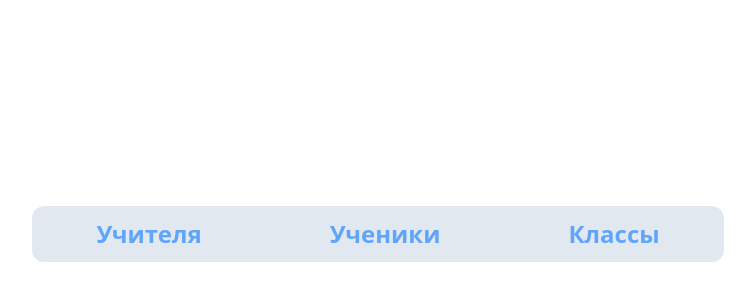
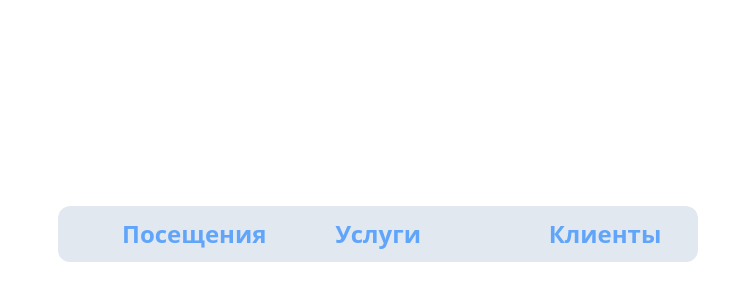
Before and after one commit to sergeykochiev/db-client, a React (Create React App) app: page / in a window 1280 px wide. Shown: the part 50-350 px from the top of the page, without its empty margins (262-1017 px from the left). Built offline with nearby package versions, Linux system fonts and the light colour scheme.

Commit message:
changed tabs

```diff
--- a/src/components/Tab.tsx
+++ b/src/components/Tab.tsx
@@ -8,7 +8,7 @@ export default function Tab(p: TabProps) {
     const current = location.pathname.split("/")[1] == p.to.toString().split("/")[1]
     return (
         <label className='group'>
-            <Link className='group-last:rounded-tr-xl group-first:rounded-tl-xl px-16 py-3 bg-slate-200 grid place-items-start transition-all text-2xl outline outline-2 -outline-offset-2 outline-transparent font-semibold text-blue-400 group-has-[input:checked]:text-slate-200 group-has-[input:checked]:bg-blue-400 group-has-[input:checked]:font-bold hover:outline-blue-400' to={p.to}>{p.children}</Link>
+            <Link className='group-last:rounded-tr-xl group-first:rounded-tl-xl px-16 py-3 bg-slate-200 grid place-items-center transition-all text-2xl outline outline-2 -outline-offset-2 outline-transparent font-semibold text-blue-400 group-has-[input:checked]:text-slate-200 group-has-[input:checked]:bg-blue-400 hover:outline-blue-400' to={p.to}>{p.children}</Link>
             <input type='checkbox' className='hidden' readOnly checked={current}/>
         </label>
 
--- a/src/pages/Main.tsx
+++ b/src/pages/Main.tsx
@@ -4,10 +4,10 @@ import Tab from '../components/Tab'
 export default function Main() {
     return <main className='p-64 px-[25%] grid place-items-center'>
         <div className='rounded-xl overflow-hidden flex flex-col'>
-            <div className='flex'>
-                <Tab to="/visit">Учителя</Tab>
-                <Tab to="/service">Ученики</Tab>
-                <Tab to="/client">Классы</Tab>
+            <div className='grid grid-flow-col auto-cols-fr'>
+                <Tab to="/visit">Посещения</Tab>
+                <Tab to="/service">Услуги</Tab>
+                <Tab to="/client">Клиенты</Tab>
             </div>
             <Outlet/>
         </div>
```
